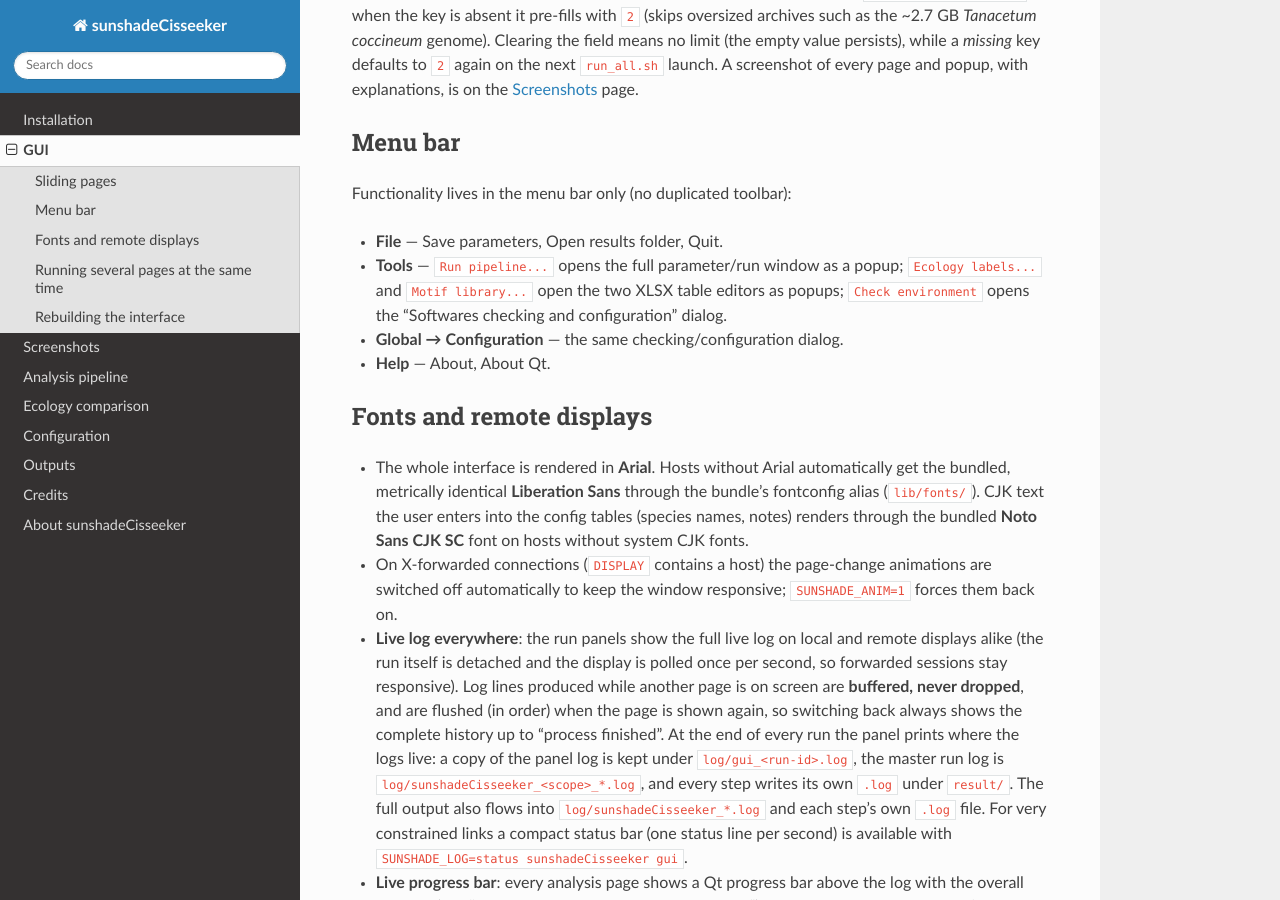
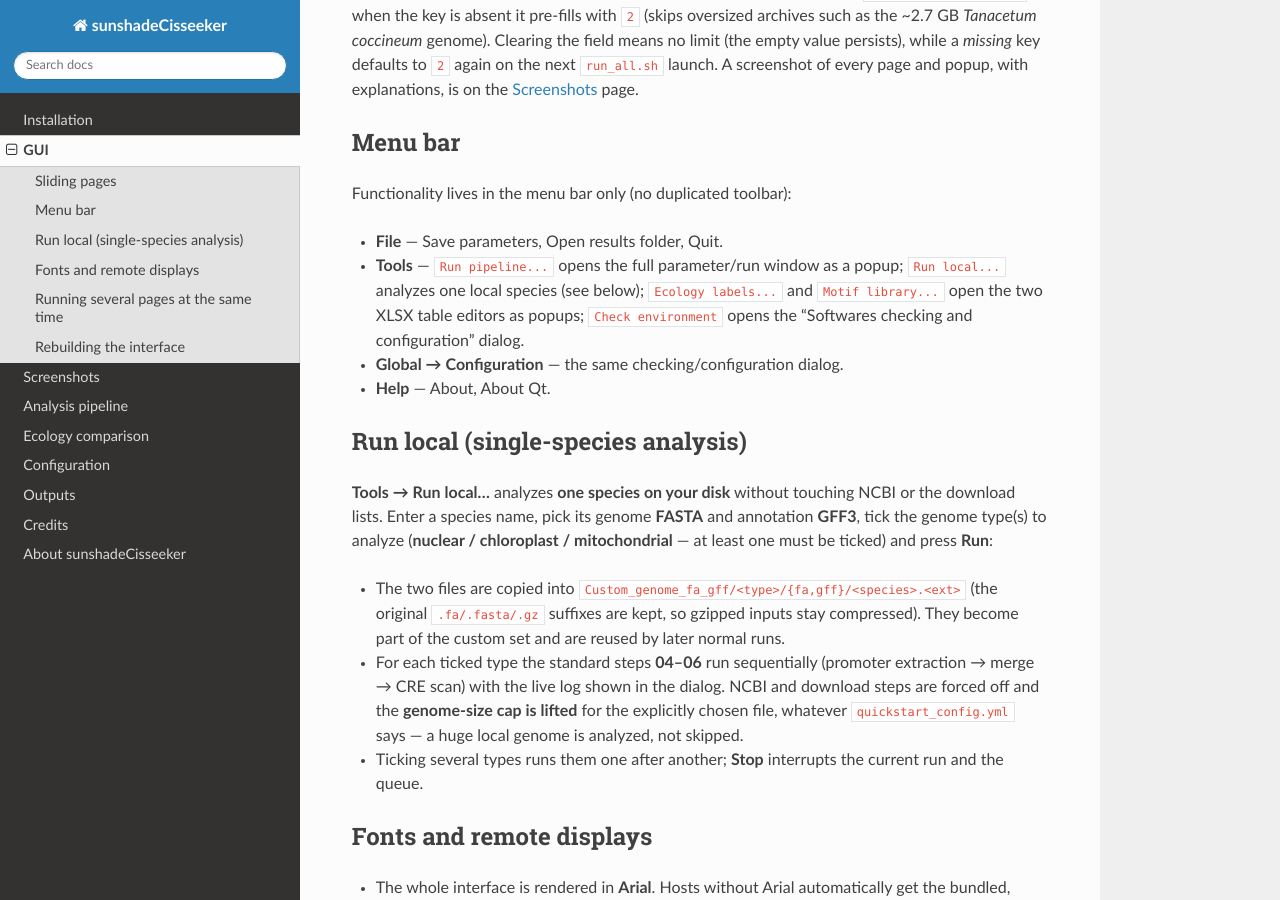
Before and after one commit to chenzhr23/sunshadeCisseeker-docs, a Sphinx documentation site: the page built from docs/content/GUI.rst, in a window 1280 px wide and 900 px high, scrolled down 946 px. Built offline with Sphinx 7.4.7 and the Read the Docs theme 3.1.0, drawn with Linux system fonts in a browser that asks for light colours.

```diff
--- a/docs/conf.py
+++ b/docs/conf.py
@@ -9,8 +9,8 @@
 copyright = "2026, sunshadeCisseeker developers"
 
 # The short X.Y version and the full release version.
-version = "v1.3.45"
-release = "v1.3.45"
+version = "v1.3.46"
+release = "v1.3.46"
 
 extensions = [
     "sphinx.ext.autosectionlabel",
--- a/docs/content/About sunshadeCisseeker.rst
+++ b/docs/content/About sunshadeCisseeker.rst
@@ -4,7 +4,7 @@
 sunshadeCisseeker identifies, annotates and compares promoter
 cis-regulatory elements across sun / facultative / shade plants.
 
-The current release is **1.3.45**.
+The current release is **1.3.46**.
 
 Highlights
 ----------
--- a/docs/content/GUI.rst
+++ b/docs/content/GUI.rst
@@ -59,11 +59,34 @@
 
 * **File** — Save parameters, Open results folder, Quit.
 * **Tools** — ``Run pipeline...`` opens the full parameter/run window as a
-  popup; ``Ecology labels...`` and ``Motif library...`` open the two XLSX
+  popup; ``Run local...`` analyzes one local species (see below);
+  ``Ecology labels...`` and ``Motif library...`` open the two XLSX
   table editors as popups; ``Check environment`` opens the "Softwares
   checking and configuration" dialog.
 * **Global → Configuration** — the same checking/configuration dialog.
 * **Help** — About, About Qt.
+
+Run local (single-species analysis)
+-----------------------------------
+
+**Tools → Run local...** analyzes **one species on your disk** without
+touching NCBI or the download lists. Enter a species name, pick its genome
+**FASTA** and annotation **GFF3**, tick the genome type(s) to analyze
+(**nuclear / chloroplast / mitochondrial** — at least one must be ticked)
+and press **Run**:
+
+* The two files are copied into
+  ``Custom_genome_fa_gff/<type>/{fa,gff}/<species>.<ext>`` (the original
+  ``.fa/.fasta/.gz`` suffixes are kept, so gzipped inputs stay compressed).
+  They become part of the custom set and are reused by later normal runs.
+* For each ticked type the standard steps **04–06** run sequentially
+  (promoter extraction → merge → CRE scan) with the live log shown in the
+  dialog. NCBI and download steps are forced off and the **genome-size cap
+  is lifted** for the explicitly chosen file, whatever
+  ``quickstart_config.yml`` says — a huge local genome is analyzed, not
+  skipped.
+* Ticking several types runs them one after another; **Stop** interrupts
+  the current run and the queue.
 
 Fonts and remote displays
 -------------------------
```
Also changed, not shown: docs/content/Changelog.rst (+18 -0 lines).
